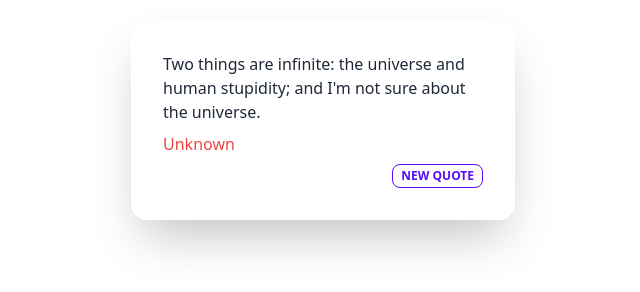
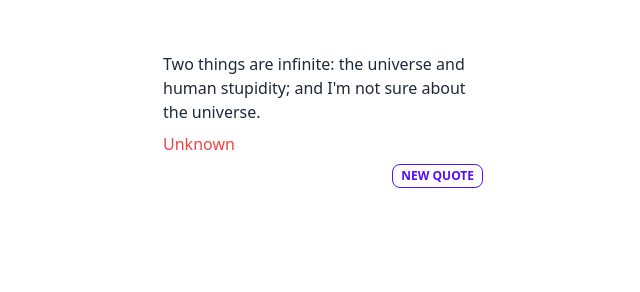
Before and after one commit to MdArman25/milestone-5-live-session, a plain HTML site: page project.html in a window 1280 px wide. Shown: the part 64-356 px from the top of the page, without its empty margins (317-957 px from the left). Drawn offline with nearby package versions, Linux system fonts and the light colour scheme.

Commit message:
save section

```diff
--- a/project.html
+++ b/project.html
@@ -20,13 +20,13 @@
         </h2>
       </div>
       <div class="main content">
-        <div class="card w-96 h-46 mx-auto shadow-2xl">
+        <div class="card w-96 h-46 mx-auto">
           <div class="card-body">
             <p id="quote-p">
               Two things are infinite: the universe and human stupidity; and I'm
               not sure about the universe.
             </p>
-            <h2 id="name" class="person text-red-500 ">Unknown</h2>
+            <h2 id="name" class="person text-red-500">Unknown</h2>
             <div class="card-actions justify-end">
               <button id="quote" class="btn btn-outline btn-primary btn-xs">
                 New Quote
```
